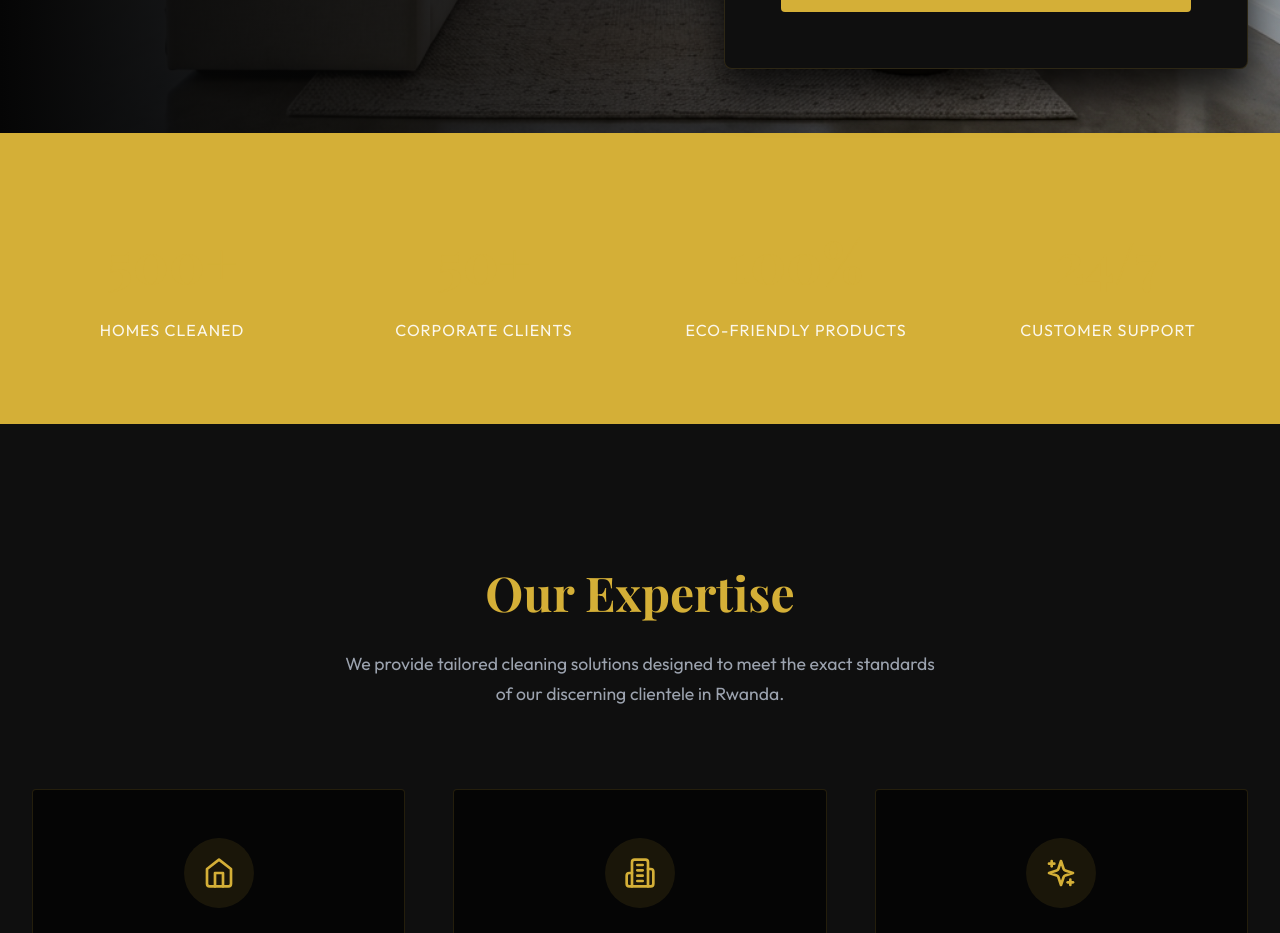
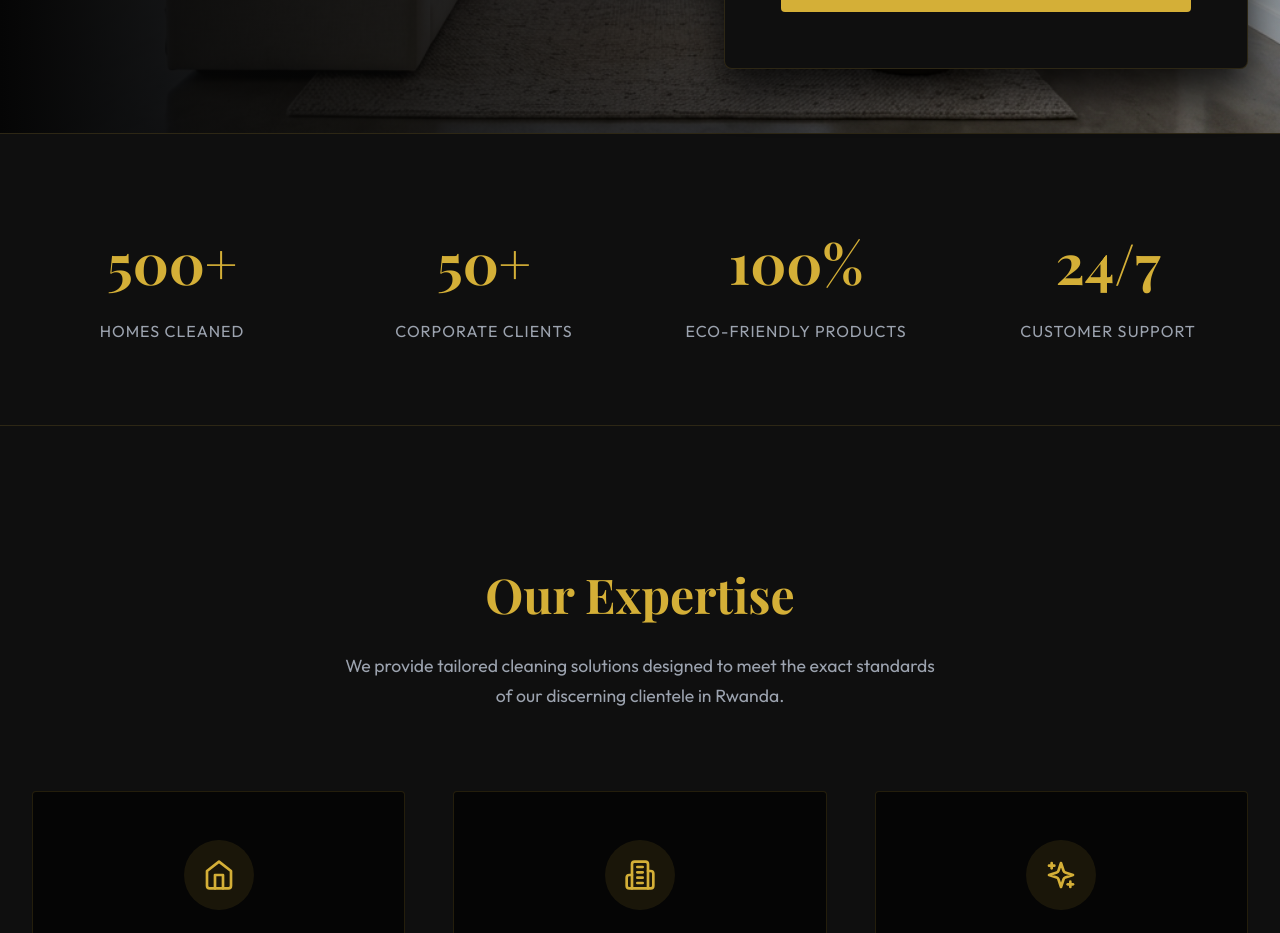
Before and after one commit to K4pel/luxeclean-kigali, a React (Vite) app: page / in a window 1280 px wide. Shown: the part 780-1713 px from the top of the page. Built offline with nearby package versions, Linux system fonts and the light colour scheme; a web font is replaced by a local one.

Commit message:
Fix stats section visibility for dark mode

```diff
--- a/src/index.css
+++ b/src/index.css
@@ -537,8 +537,10 @@ h1, h2, h3, h4, .serif {
 
 /* Stats/Proof Section */
 .stats {
-  background: var(--primary-accent);
-  color: #fff;
+  background: var(--surface-color);
+  border-top: 1px solid var(--border-color);
+  border-bottom: 1px solid var(--border-color);
+  color: var(--text-primary);
   padding: 5rem 0;
 }
 
@@ -557,7 +559,7 @@ h1, h2, h3, h4, .serif {
 
 .stat-item p {
   font-size: 1rem;
-  opacity: 0.9;
+  color: var(--text-secondary);
   letter-spacing: 1px;
   text-transform: uppercase;
 }
```
